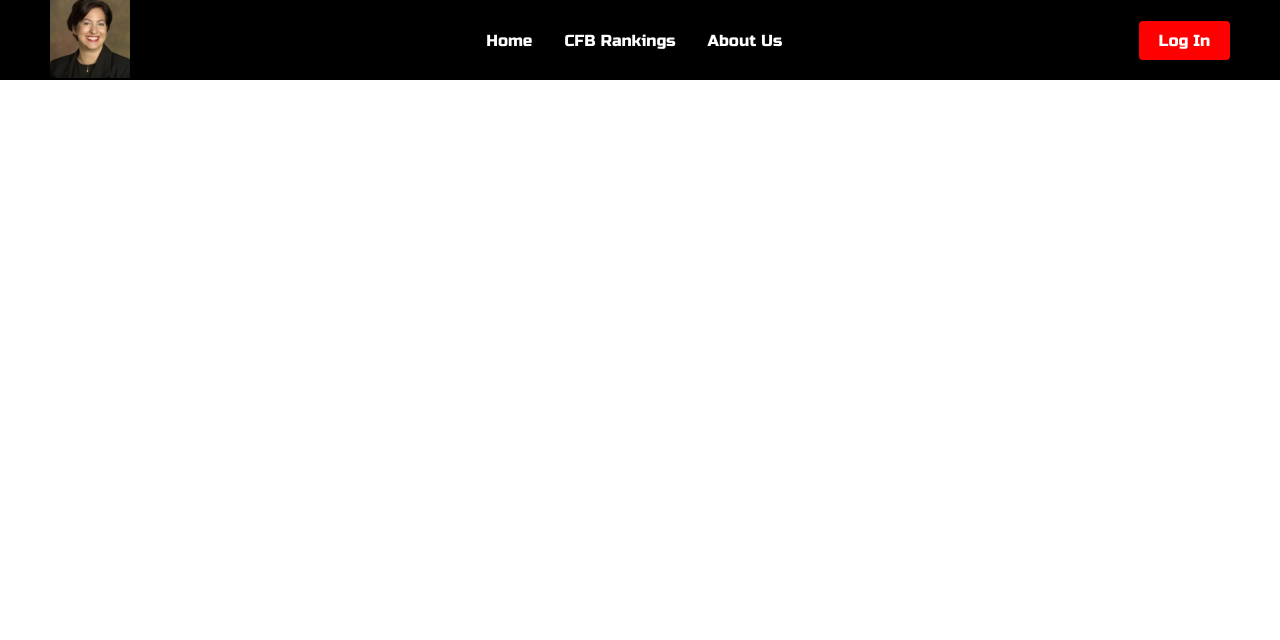
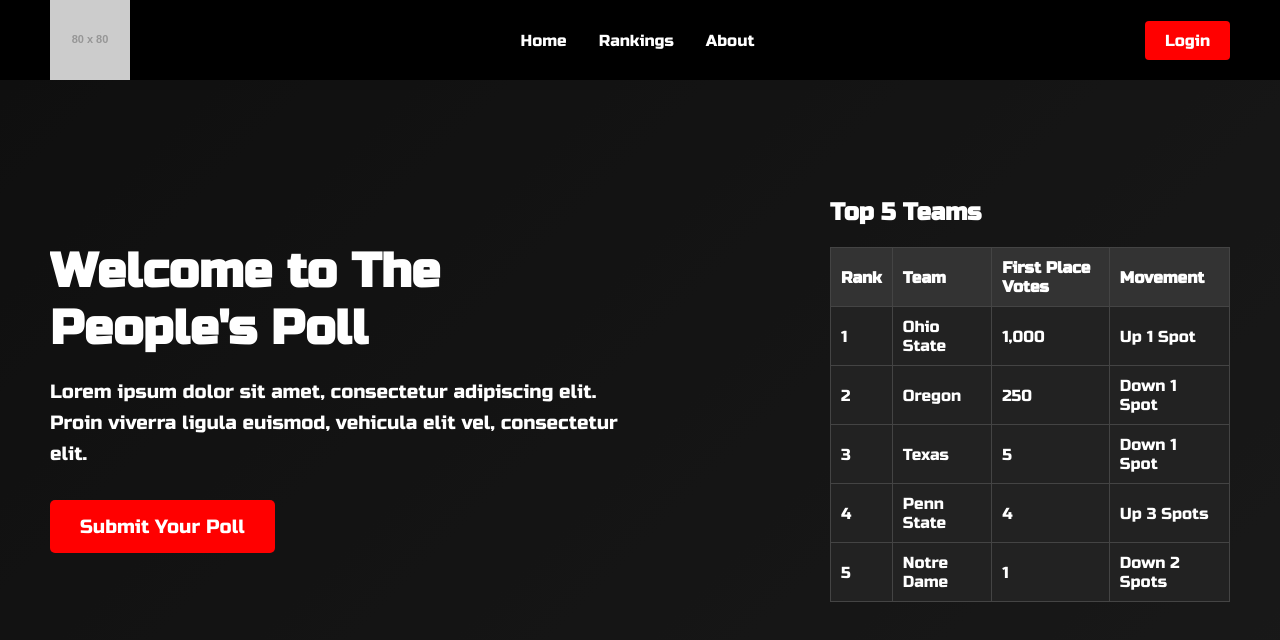
Before and after one commit to jarrydtpalek/fan-rankings-site, a plain HTML site: page index.html in a window 1280 px wide. Drawn offline with Linux system fonts and the light colour scheme; placeholder pictures from the web are drawn by us.

Commit message:
Update index.html

```diff
--- a/index.html
+++ b/index.html
@@ -1,49 +1,158 @@
 <!DOCTYPE html>
 <html lang="en">
 <head>
-    <meta charset="UTF-8" />
-    <meta name="viewport" content="width=device-width, initial-scale=1.0" />
-    <title>Fan Rankings</title>
+  <meta charset="UTF-8">
+  <meta name="viewport" content="width=device-width, initial-scale=1.0">
+  <title>The People's Poll</title>
+  <link href="https://fonts.googleapis.com/css2?family=Russo+One&display=swap" rel="stylesheet">
   <link rel="stylesheet" href="styles.css">
-    <link href="https://fonts.googleapis.com/css2?family=Russo+One&display=swap" rel="stylesheet">
-    <script src="https://kit.fontawesome.com/cd25608bae.js" crossorigin="anonymous"></script>
+  <style>
+    /* Hero Section Styling */
+    .hero {
+      height: 100vh;
+      display: flex;
+      align-items: center;
+      justify-content: space-between;
+      padding: 0 50px;
+      background: linear-gradient(135deg, #1e1e1e, #333), url('https://via.placeholder.com/1920x1080') no-repeat center center/cover;
+      position: relative;
+      color: white;
+    }
+
+    .hero::before {
+      content: "";
+      position: absolute;
+      top: 0;
+      left: 0;
+      width: 100%;
+      height: 100%;
+      background: rgba(0, 0, 0, 0.5);
+      z-index: 0;
+    }
+
+    .hero__content {
+      max-width: 600px;
+      z-index: 1;
+    }
+
+    .hero__content h1 {
+      font-size: 3rem;
+      margin-bottom: 20px;
+    }
+
+    .hero__content p {
+      font-size: 1.2rem;
+      line-height: 1.6;
+      margin-bottom: 30px;
+    }
+
+    .hero__cta {
+      display: inline-block;
+      padding: 15px 30px;
+      background-color: red;
+      color: white;
+      text-decoration: none;
+      font-size: 1.2rem;
+      border-radius: 5px;
+      transition: background-color 0.3s ease;
+    }
+
+    .hero__cta:hover {
+      background-color: darkred;
+    }
+
+    .hero__graphic {
+      max-width: 400px;
+      z-index: 1;
+      text-align: left;
+    }
+
+    .hero__graphic table {
+      width: 100%;
+      border-collapse: collapse;
+      margin-top: 20px;
+      background: #222;
+      color: white;
+    }
+
+    .hero__graphic table th,
+    .hero__graphic table td {
+      padding: 10px;
+      border: 1px solid #444;
+      text-align: left;
+    }
+
+    .hero__graphic table th {
+      background-color: #333;
+    }
+  </style>
 </head>
 <body>
-    <header>
-      <nav class="navbar" role="navigation" aria-label="Main Navigation">
-        <div class="navbar__container">
-          <a href="/" id="navbar-logo"
-            ><img src="karen.jpg" alt="Karen" id="logo-image"
-          /></a>
+  <header class="navbar__container">
+    <a href="#" id="logo-image">
+      <img src="https://via.placeholder.com/80" alt="Logo">
+    </a>
     <ul class="navbar__menu">
-            <li class="navbar__item">
-              <a href="/" class="navbar__links">Home</a>
-            </li>
-            <li class="navbar__item">
-              <a href="/cfb-ranking.html" class="navbar__links">CFB Rankings</a>
-            </li>
-            <li class="navbar__item">
-              <a href="/about.html" class="navbar__links">About Us</a>
-            </li>
+      <li class="navbar__item"><a href="#" class="navbar__links">Home</a></li>
+      <li class="navbar__item"><a href="#" class="navbar__links">Rankings</a></li>
+      <li class="navbar__item"><a href="#" class="navbar__links">About</a></li>
     </ul>
-
-          <div class="navbar__btn desktop">
-            <a href="login.html" class="button">Log In</a>
+    <div class="navbar__btn">
+      <a href="#" class="button">Login</a>
     </div>
-
-          <button
-            class="navbar__toggle"
-            id="mobile-menu"
-            aria-label="Toggle Navigation"
-            aria-expanded=""
-            false
-          >
-          <i class="fa-solid fa-bars"></i>
-        </button>
-        </div>
-      </nav>
   </header>
 
-    <script src="app.js"></script>
+  <section class="hero">
+    <div class="hero__content">
+      <h1>Welcome to The People's Poll</h1>
+      <p>Lorem ipsum dolor sit amet, consectetur adipiscing elit. Proin viverra ligula euismod, vehicula elit vel, consectetur elit.</p>
+      <a href="#" class="hero__cta">Submit Your Poll</a>
+    </div>
+    <div class="hero__graphic">
+      <h2>Top 5 Teams</h2>
+      <table>
+        <thead>
+          <tr>
+            <th>Rank</th>
+            <th>Team</th>
+            <th>First Place Votes</th>
+            <th>Movement</th>
+          </tr>
+        </thead>
+        <tbody>
+          <tr>
+            <td>1</td>
+            <td>Ohio State</td>
+            <td>1,000</td>
+            <td>Up 1 Spot</td>
+          </tr>
+          <tr>
+            <td>2</td>
+            <td>Oregon</td>
+            <td>250</td>
+            <td>Down 1 Spot</td>
+          </tr>
+          <tr>
+            <td>3</td>
+            <td>Texas</td>
+            <td>5</td>
+            <td>Down 1 Spot</td>
+          </tr>
+          <tr>
+            <td>4</td>
+            <td>Penn State</td>
+            <td>4</td>
+            <td>Up 3 Spots</td>
+          </tr>
+          <tr>
+            <td>5</td>
+            <td>Notre Dame</td>
+            <td>1</td>
+            <td>Down 2 Spots</td>
+          </tr>
+        </tbody>
+      </table>
+    </div>
+  </section>
 </body>
 </html>
```
Lines whose indentation alone changed are shown as unchanged.
